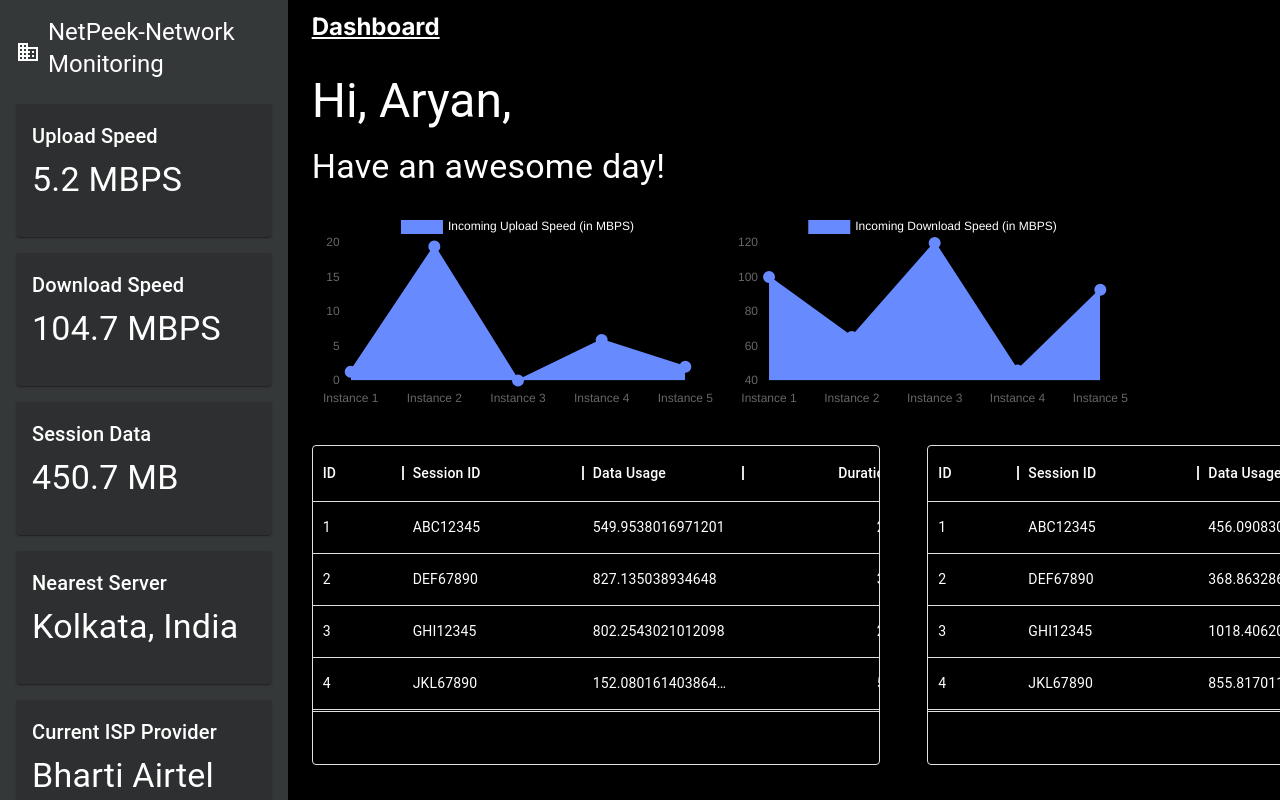
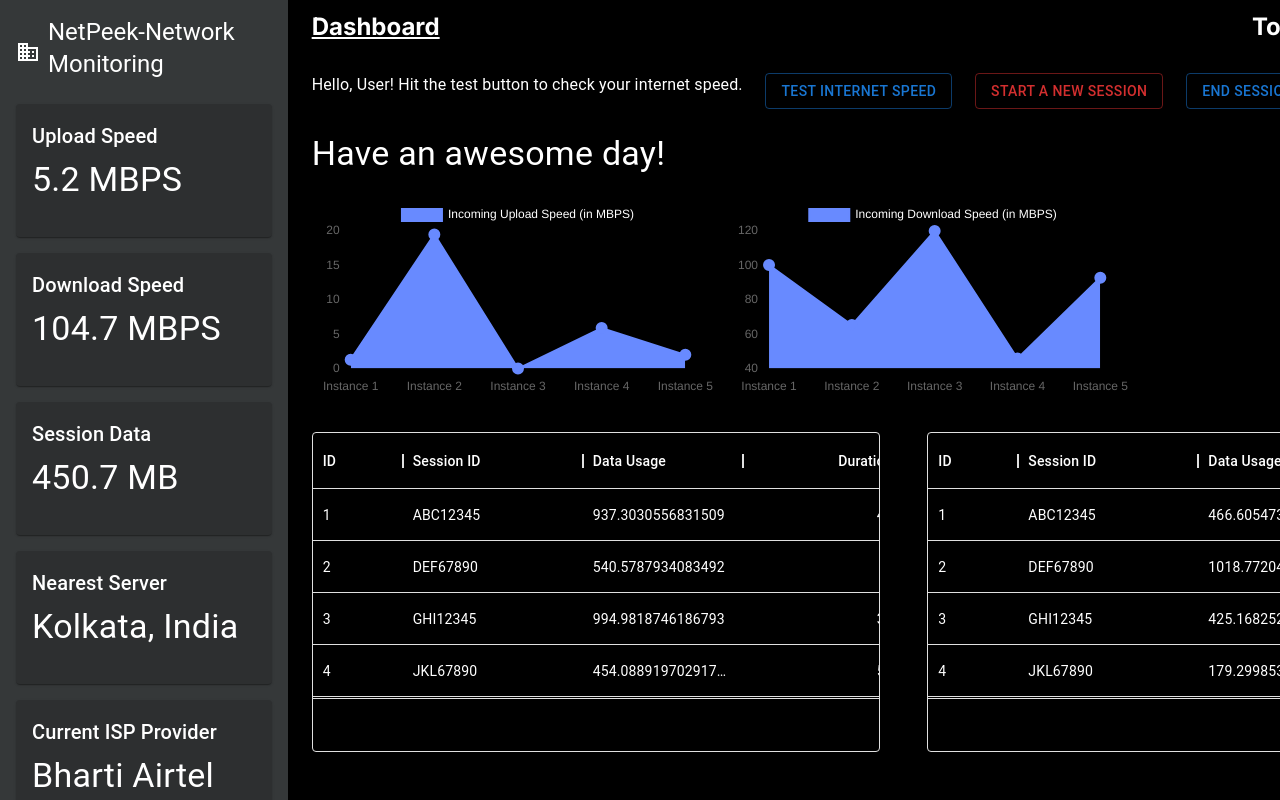
Before and after one commit to aryan-139/Netpeek, a React (Create React App) app in the folder client/: page / in a window 1280 px wide. Shown: the top 800 px of the page. Built offline with nearby package versions, Linux system fonts and the light colour scheme.

Commit message:
frontend base complete

```diff
--- a/client/src/components/Dashboard.js
+++ b/client/src/components/Dashboard.js
@@ -1,6 +1,7 @@
 import React, { useEffect } from 'react';
-import { Box, Typography } from '@mui/material';
+import { Box, Typography, Button } from '@mui/material';
 import { DataGrid } from '@mui/x-data-grid';
+import LinearProgress from '@mui/material/LinearProgress';
 import SessionGrid from './charts/sessionGrid';
 
 import Chart from 'chart.js/auto';
@@ -9,11 +10,35 @@ const Dashboard = () => {
 
   const uploadData = [1.3, 19.5, 0, 5.9, 2];
   const downloadData = [100.2, 65.3,120.0, 45.9, 92.8];
+  //temporary
+  const totalPageHits=124;
+  const[counter, setCounter]=React.useState(0);
+  const[progress, setProgress]=React.useState(true);
+  useEffect(() => {
+    const storedCounter = localStorage.getItem('pageCounter');
+    if (storedCounter) {
+      setCounter(parseInt(storedCounter, 10));
+    }
+    setCounter((prevCounter) => prevCounter + 1);
+    localStorage.setItem('pageCounter', counter.toString());
+  }, []);
+
+  async function makeSpeedRequest() {
+    const speed = 50;
+   setInterval(() => {
+    progress=false;
+    speed++;
+   }, 8000);
+
+    console.log(speed);
+  }
+
 
 
 
   useEffect(() => {
     // Chart initialization
+
     const ctx = document.getElementById('uploadChart').getContext('2d');
     const dsc=document.getElementById('downloadChart').getContext('2d');
     const chartUploadData = {
@@ -98,16 +123,37 @@ const Dashboard = () => {
 
   return (
     <Box sx={{ flex: 1, height: '100vh', backgroundColor: 'black', fontFamily: 'Inter' }}>
+      <Box sx={{ width: '100%' }}>
+
+    </Box>
       <Box sx={{ marginTop: "0.5%", justifyContent: "left", marginLeft: "2%", marginTop: "1%", display: "flex" }}>
         <Typography variant="h7" component="h2" gutterBottom sx={{ textDecoration: "underline" }}>
           Dashboard
         </Typography>
+
+        <Typography variant="h7" component="h2" gutterBottom sx={{ marginLeft:"70%" }}>
+          Total Page Hits: {counter}
+        </Typography>
       </Box>
 
       <Box sx={{ color: "white" }}>
-        <Typography variant="h3" component="h2" gutterBottom sx={{ marginLeft: "2%", marginTop: "2%" }}>
-          Hi, Aryan,
-        </Typography>
+        <Box sx={{padding:"2%", display:"flex", gap:"2%"}}>
+          <Typography>
+          Hello, User! Hit the test button to check your internet speed.
+          </Typography>
+          <Button variant="outlined" color="primary" onClick={makeSpeedRequest}>
+            Test Internet Speed
+          </Button>
+
+          <Button variant="outlined" color="error">
+            Start a New Session
+          </Button>
+
+          <Button variant="outlined">
+            End Session
+          </Button>
+        </Box>
+
         <Typography variant="h4" component="h2" gutterBottom sx={{ marginLeft: "2%" }}>
           Have an awesome day!
         </Typography>
```
